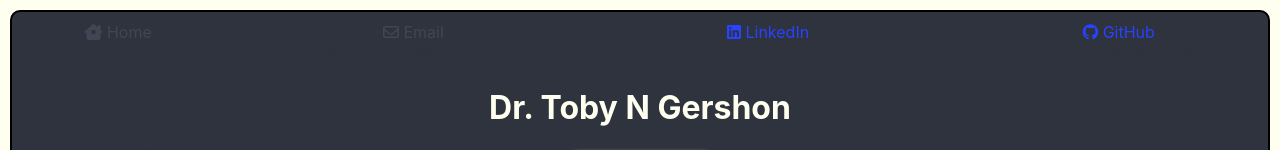
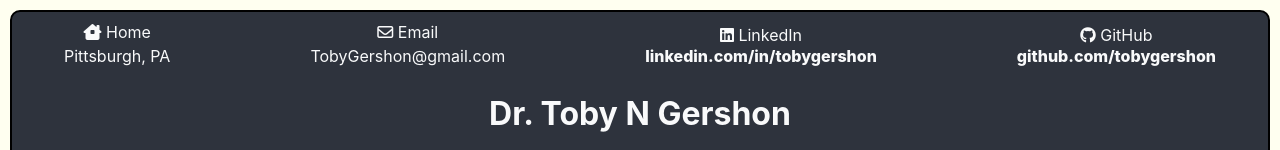
Before and after one commit to tobygershon/Resume, a React (Vite) app: page / in a window 1280 px wide. Shown: the top 150 px of the page. Built offline with nearby package versions, Linux system fonts and the light colour scheme.

Commit message:
text changes

```diff
--- a/src/App.jsx
+++ b/src/App.jsx
@@ -57,37 +57,37 @@ function App() {
 
   return (
 
-    <section id="background" className="has-background-dark">
+    <section id="background" className="has-background-dark has-text-white-bis">
       <div className="is-flex is-flex-direction-column header">
         <nav className="level is-flex mb-3 mt-2">
           <div className="level-item has-text-centered">
             <div>
-              <p className="heading"><i class="fa-solid fa-house-chimney-window"></i>&nbsp;Home</p>
-              <p className="title is-size-6">Pittsburgh, PA</p>
+              <p className="has-text-white-bis"><i class="fa-solid fa-house-chimney-window"></i>&nbsp;Home</p>
+              <p className="has-text-white-bis is-size-6">Pittsburgh, PA</p>
             </div>
           </div>
           <div className="level-item has-text-centered">
             <div>
-              <p className="heading"><i class="fa-regular fa-envelope"></i>&nbsp;Email</p>
-              <p className="title is-size-6">TobyGershon@gmail.com</p>
+              <p className="has-text-white-bis"><i class="fa-regular fa-envelope"></i>&nbsp;Email</p>
+              <p className="has-text-white-bis is-size-6">TobyGershon@gmail.com</p>
             </div>
           </div>
           <div className="level-item has-text-centered">
             <a href="https://linkedin.com/in/tobygershon" target="_blank"><div>
-              <p className="heading"><i class="fa-brands fa-linkedin"></i>&nbsp;LinkedIn</p>
-              <p className="title is-size-6">linkedin.com/in/tobygershon</p>
+              <p className="heading has-text-white-bis"><i class="fa-brands fa-linkedin"></i>&nbsp;LinkedIn</p>
+              <p className="title has-text-white-bis is-size-6">linkedin.com/in/tobygershon</p>
             </div></a>
           </div>
           <div className="level-item has-text-centered">
             <a href="https://github.com/tobygershon" target="_blank"><div>
-              <p className="heading"><i class="fa-brands fa-github"></i>&nbsp;GitHub</p>
-              <p className="title is-size-6">github.com/tobygershon</p>
+              <p className="heading has-text-white-bis"><i class="fa-brands fa-github"></i>&nbsp;GitHub</p>
+              <p className="title has-text-white-bis is-size-6">github.com/tobygershon</p>
             </div>
             </a>
           </div>
 
         </nav>
-        <h1 className="is-flex is-justify-content-center mb-0 has-text-weight-bold is-size-3">Dr. Toby N Gershon</h1>
+        <h1 className="is-flex is-justify-content-center mb-0 has-text-weight-bold is-size-3 has-text-white-bis">Dr. Toby N Gershon</h1>
       </div>
 
       <div id="head" className="columns is-flex is-justify-content-space-evenly">
@@ -95,7 +95,7 @@ function App() {
 
         <div className="column is-one-third is-flex is-align-items-center ml-4 px-6">
 
-          <p className="has-text-weight-semibold">&nbsp;&nbsp;&nbsp;&nbsp;&nbsp;<strong>After over 13 years in optometry practice
+          <p className="has-text-white-bis">&nbsp;&nbsp;&nbsp;&nbsp;&nbsp;<strong>After over 13 years in optometry practice
             I am looking for my next challenge.  I will use the interpersonal, scientific, and detail-oriented skills that I honed
             as an optometrist towards a career in software development.  As a former Division 1 athlete I am looking forward to
             working as a team player in my new position.</strong> </p>
```
